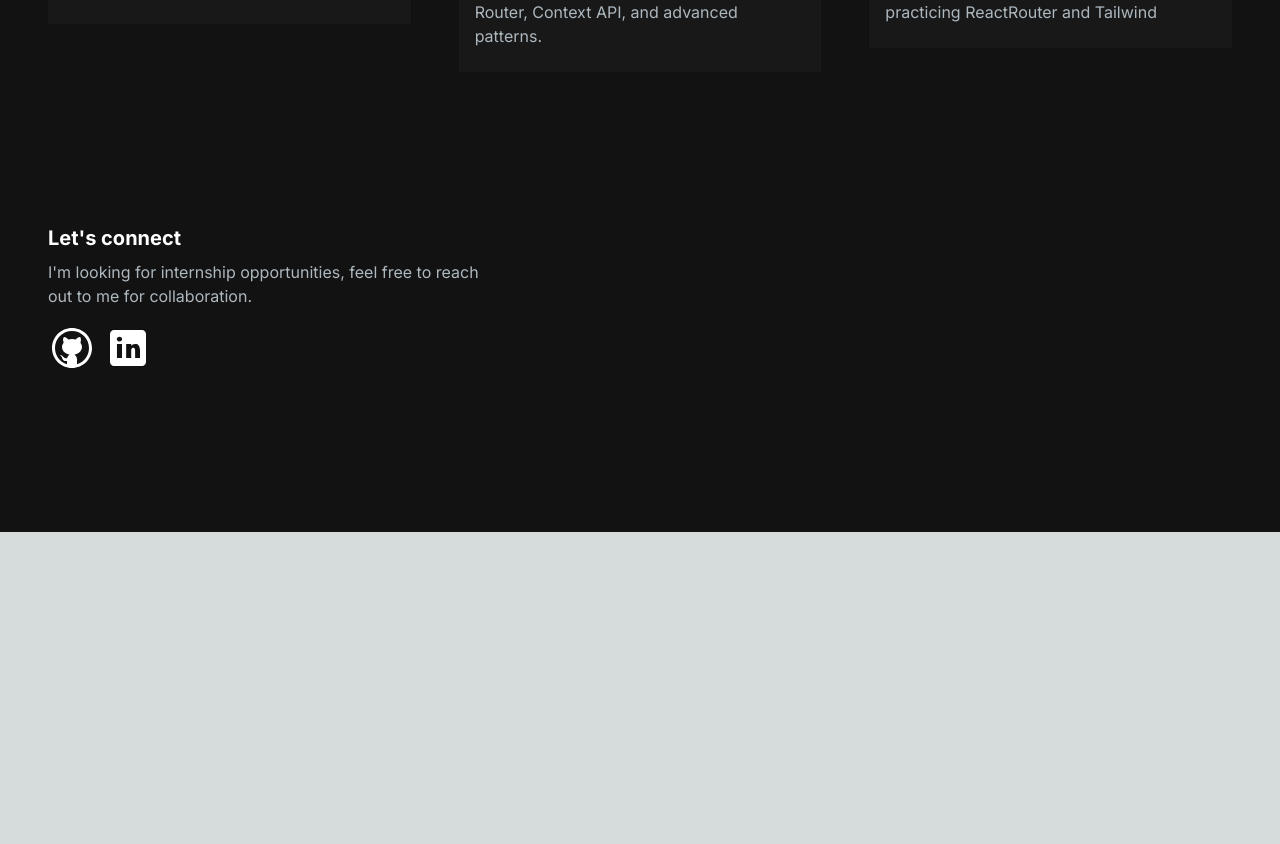
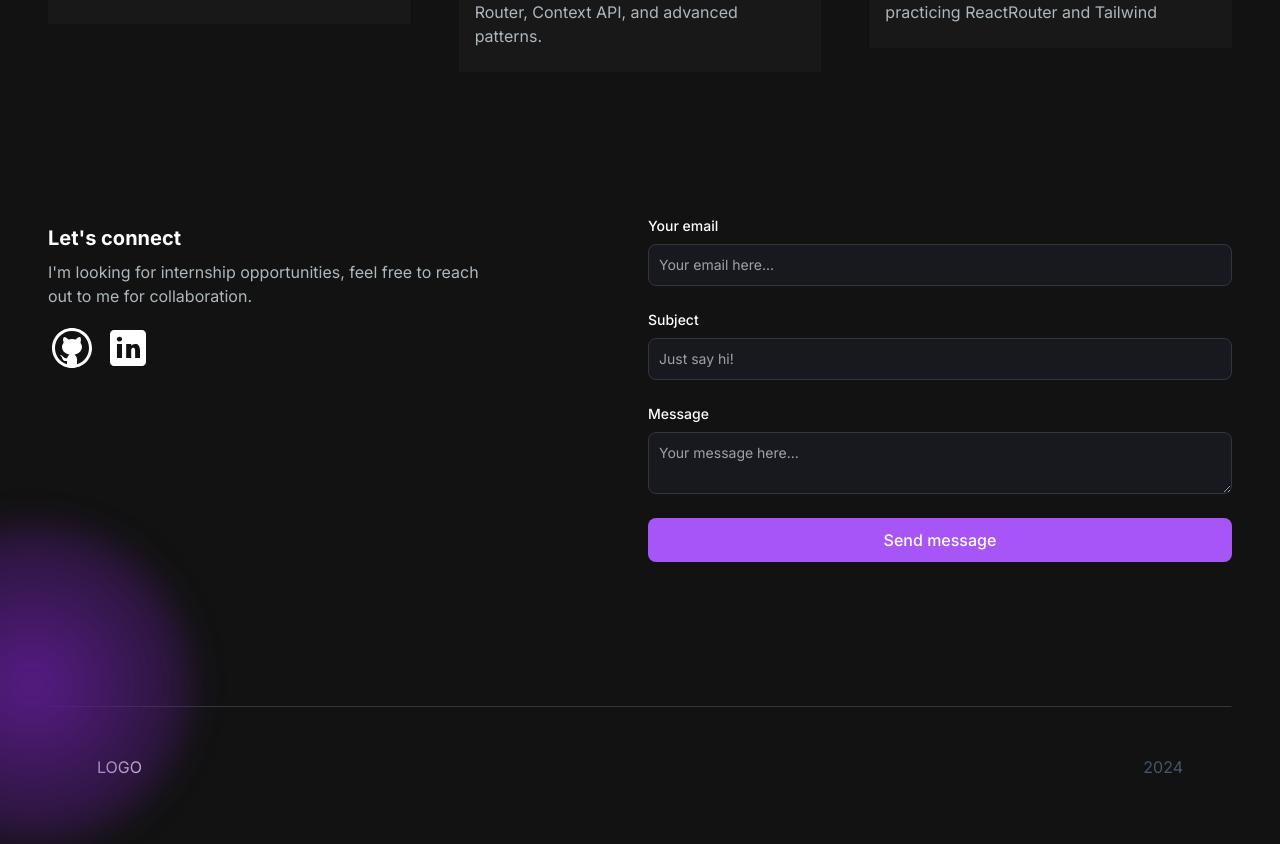
Before and after one commit to IlianCholpanov/portfolio-website, a Next.js app: page / in a window 1280 px wide. Shown: the part 1589-2433 px from the top of the page. Before the commit the page ends 2121 px from the top, so only its background shows below. Built offline with nearby package versions, Linux system fonts and the light colour scheme.

Commit message:
contact input fields & footer added

```diff
--- a/src/app/components/EmailSection.jsx
+++ b/src/app/components/EmailSection.jsx
@@ -5,8 +5,9 @@
 
 function EmailSection() {
   return (
-    <section className="grid md:grid-cols-2 my-12 md-my-12 py-24 gap-4">
-      <div>
+    <section className="grid md:grid-cols-2 my-12 md-my-12 py-24 gap-4 relative">
+      <div className="bg-[radial-gradient(ellipse_at_center,_var(--tw-gradient-stops))] from-purple-900 to-transparent rounded-full h-80 w-80 z-0 blur-lg absolute top-3/4 -left-4 transform -translate-x-1/2 -translate-1/2"></div>
+      <div className="z-10">
         <h5 className="text-xl font-bold text-white my-2">
           Let&apos;s connect
         </h5>
@@ -24,6 +25,61 @@
           </Link>
         </div>
       </div>
+      <div>
+        <form action="" className="flex flex-col">
+          <div className="mb-6">
+            <label
+              htmlFor="email"
+              className="text-white block text-sm mb-2 font-medium"
+            >
+              Your email
+            </label>
+            <input
+              type="email"
+              id="email"
+              required
+              className="bg-[#18191E] border border-[#33353F] placeholder-[#9CA2A9] text-gray-100 text-sm rounded-lg block w-full p-2.5"
+              placeholder="Your email here..."
+            />
+          </div>
+
+          <div className="mb-6">
+            <label
+              htmlFor="subject"
+              className="text-white block text-sm mb-2 font-medium"
+            >
+              Subject
+            </label>
+            <input
+              type="text"
+              id="subject"
+              required
+              className="bg-[#18191E] border border-[#33353F] placeholder-[#9CA2A9] text-gray-100 text-sm rounded-lg block w-full p-2.5"
+              placeholder="Just say hi!"
+            />
+          </div>
+          <div className="mb-6">
+            <label
+              htmlFor="message"
+              className="text-white block text-sm mb-2 font-medium"
+            >
+              Message
+            </label>
+            <textarea
+              name="message"
+              id="message"
+              className="bg-[#18191E] border border-[#33353F] placeholder-[#9CA2A9] text-gray-100 text-sm rounded-lg block w-full p-2.5"
+              placeholder="Your message here..."
+            />
+          </div>
+          <button
+            type="submit"
+            className="bg-purple-500 hover:bg-purple-600 text-white font-medium py-2.5 px-5 rounded-lg w-full"
+          >
+            Send message
+          </button>
+        </form>
+      </div>
     </section>
   );
 }
--- /dev/null
+++ b/src/app/components/Footer.jsx
@@ -0,0 +1,12 @@
+function Footer() {
+  return (
+    <footer className="footer border z-10 border-t-[#33353F] border-l-transparent border-b-transparent border-r-transparent text-white">
+      <div className="container p-12 flex justify-between">
+        <span>LOGO</span>
+        <p className="text-slate-600">2024</p>
+      </div>
+    </footer>
+  );
+}
+
+export default Footer;
--- a/src/app/components/NavBar.jsx
+++ b/src/app/components/NavBar.jsx
@@ -25,7 +25,7 @@
   const [navBarOpen, setNavBarOpen] = useState(false);
 
   return (
-    <nav className="fixed mx-auto top-0 left-0 right-0 z-10 bg-[#121212] bg-opacity-100">
+    <nav className="fixed mx-auto top-0 left-0 right-0 z-10 bg-[#121212] bg-opacity-90">
       <div className="flex container lg:py-4 flex-wrap items-center justify-between mx-auto px-4 py-2">
         <Link
           href={"/"}
--- a/src/app/page.js
+++ b/src/app/page.js
@@ -3,6 +3,7 @@
 import AboutSection from "./components/AboutSection";
 import ProjectSection from "./components/ProjectSection";
 import EmailSection from "./components/EmailSection";
+import Footer from "./components/Footer";
 
 export default function Home() {
   return (
@@ -13,6 +14,7 @@
         <AboutSection />
         <ProjectSection />
         <EmailSection />
+        <Footer />
       </div>
     </main>
   );
```
